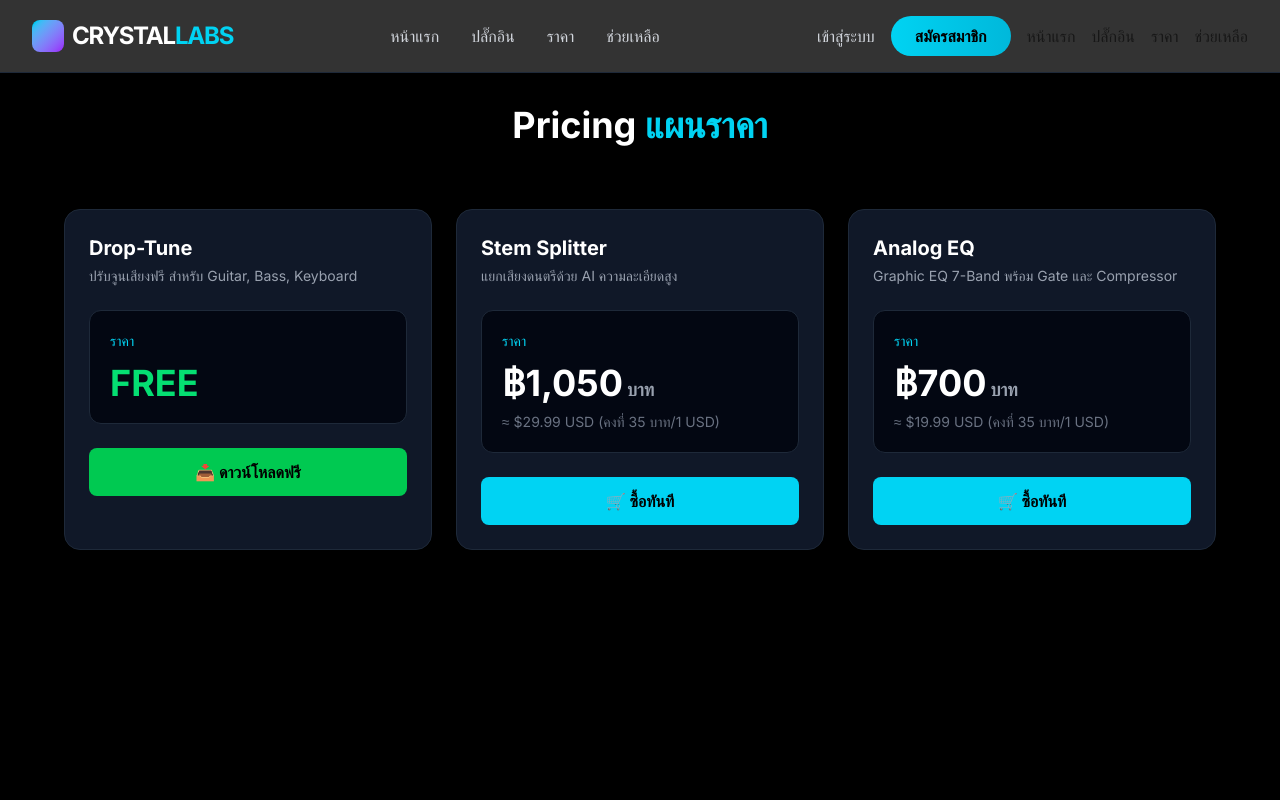
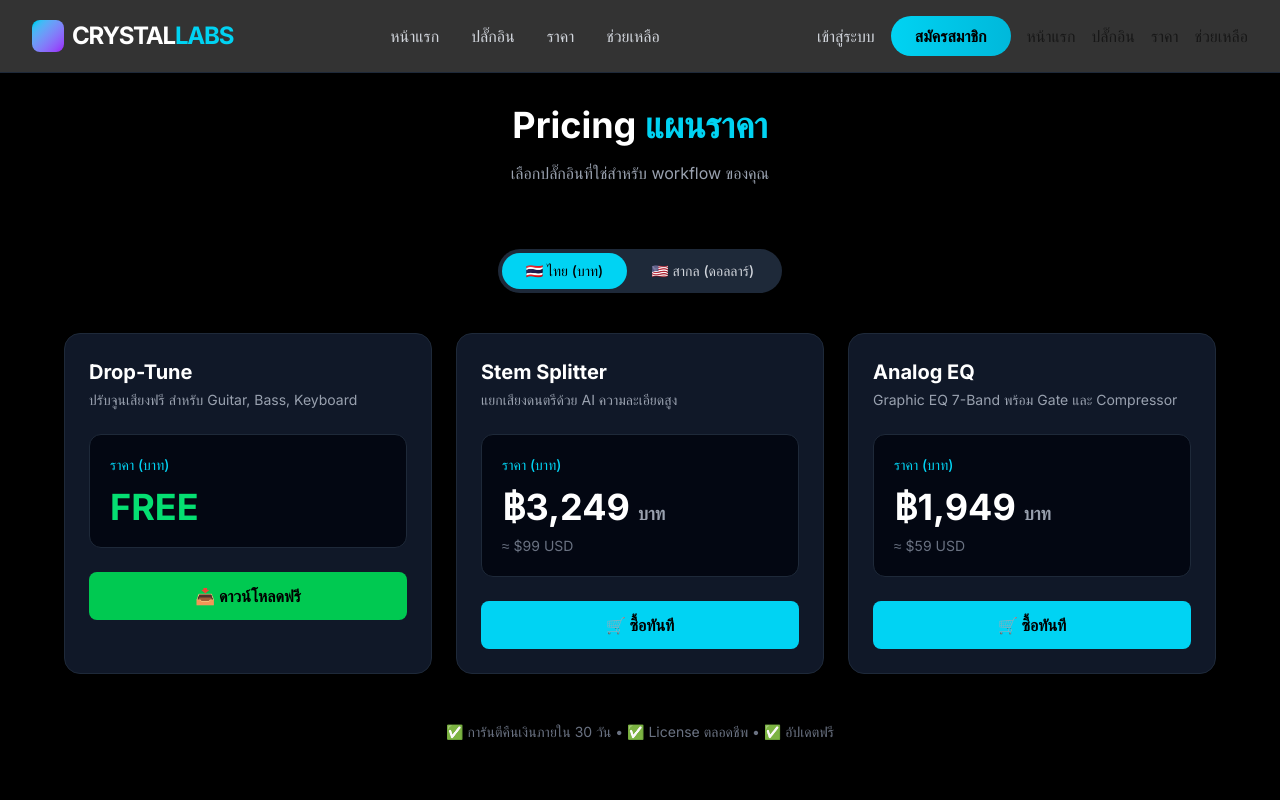
Before and after one commit to Stephen-Nanchakorn/Crystal-Labolatories, a Next.js app: page /pricing in a window 1280 px wide. Shown: the top 800 px of the page. Built offline with nearby package versions, Linux system fonts and the light colour scheme; no server answers.

Commit message:
feat: update plugin prices (EQ=1949฿/59$, Splitter=3249฿/99$) with currency toggle

```diff
--- a/app/pricing/page.tsx
+++ b/app/pricing/page.tsx
@@ -1,3 +1,6 @@
+"use client";
+
+import { useState } from "react";
 import Link from "next/link";
 
 const plugins = [
@@ -5,6 +8,7 @@
     slug: "drop-tune",
     name: "Drop-Tune",
     description: "ปรับจูนเสียงฟรี สำหรับ Guitar, Bass, Keyboard",
+    priceTHB: 0,
     priceUSD: 0,
     isFree: true,
   },
@@ -12,35 +16,65 @@
     slug: "stem-splitter",
     name: "Stem Splitter",
     description: "แยกเสียงดนตรีด้วย AI ความละเอียดสูง",
-    priceUSD: 29.99,
+    priceTHB: 3249,
+    priceUSD: 99,
     isFree: false,
   },
   {
     slug: "analog-eq",
     name: "Analog EQ",
     description: "Graphic EQ 7-Band พร้อม Gate และ Compressor",
-    priceUSD: 19.99,
+    priceTHB: 1949,
+    priceUSD: 59,
     isFree: false,
   },
 ];
 
-const EXCHANGE_RATE = 35; // 1 USD = 35 THB (Fixed)
+export default function PricingPage() {
+  const [currency, setCurrency] = useState<"THB" | "USD">("THB");
 
-export default function PricingPage() {
   return (
     <main className="min-h-screen bg-black text-white p-8">
       <div className="max-w-6xl mx-auto">
         {/* Title */}
-        <h1 className="text-4xl font-bold text-center mb-16">
+        <div className="text-center mb-16">
+          <h1 className="text-4xl font-bold mb-4">
             Pricing <span className="text-cyan-400">แผนราคา</span>
           </h1>
+          <p className="text-gray-400">
+            เลือกปลั๊กอินที่ใช่สำหรับ workflow ของคุณ
+          </p>
+        </div>
+
+        {/* Currency Toggle */}
+        <div className="flex justify-center mb-10">
+          <div className="inline-flex rounded-full bg-gray-800 p-1">
+            <button
+              onClick={() => setCurrency("THB")}
+              className={`px-6 py-2 rounded-full text-sm font-medium transition-colors ${
+                currency === "THB"
+                  ? "bg-cyan-400 text-black"
+                  : "text-gray-300 hover:text-white"
+              }`}
+            >
+              🇹🇭 ไทย (บาท)
+            </button>
+            <button
+              onClick={() => setCurrency("USD")}
+              className={`px-6 py-2 rounded-full text-sm font-medium transition-colors ${
+                currency === "USD"
+                  ? "bg-cyan-400 text-black"
+                  : "text-gray-300 hover:text-white"
+              }`}
+            >
+              🇺🇸 สากล (ดอลลาร์)
+            </button>
+          </div>
+        </div>
 
         {/* Pricing Cards */}
         <div className="grid md:grid-cols-3 gap-6">
-          {plugins.map((plugin) => {
-            const thbPrice = Math.round(plugin.priceUSD * EXCHANGE_RATE);
-
-            return (
+          {plugins.map((plugin) => (
             <div
               key={plugin.slug}
               className="bg-gray-900 border border-gray-800 rounded-2xl p-6 hover:border-cyan-500 transition-colors"
@@ -55,7 +89,7 @@
               <div className="bg-gray-950 border border-gray-800 rounded-xl p-5 mb-6">
                 <div className="flex items-center gap-2 mb-3">
                   <span className="text-cyan-400 text-sm font-medium">
-                      ราคา
+                    ราคา {currency === "THB" ? "(บาท)" : "(ดอลลาร์)"}
                   </span>
                 </div>
 
@@ -64,18 +98,24 @@
                     FREE
                   </div>
                 ) : (
-                    <>
                   <div className="text-4xl font-bold text-white">
-                        ฿{thbPrice.toLocaleString("th-TH")}
-                        <span className="text-lg text-gray-400 ml-1">
-                          บาท
+                    {currency === "THB" ? "฿" : "$"}
+                    {currency === "THB"
+                      ? plugin.priceTHB.toLocaleString("th-TH")
+                      : plugin.priceUSD.toLocaleString("en-US")}
+                    <span className="text-lg text-gray-400 ml-2">
+                      {currency === "THB" ? "บาท" : "USD"}
                     </span>
                   </div>
+                )}
+
+                {/* ราคาในอีกสกุล (แสดงไว้ข้างล่าง) */}
+                {!plugin.isFree && (
                   <div className="text-sm text-gray-500 mt-2">
-                        ≈ ${plugin.priceUSD} USD (คงที่ {EXCHANGE_RATE} บาท/1
-                        USD)
+                    {currency === "THB"
+                      ? `≈ $${plugin.priceUSD} USD`
+                      : `≈ ฿${plugin.priceTHB.toLocaleString("th-TH")} THB`}
                   </div>
-                    </>
                 )}
               </div>
 
@@ -91,8 +131,14 @@
                 {plugin.isFree ? "📥 ดาวน์โหลดฟรี" : "🛒 ซื้อทันที"}
               </Link>
             </div>
-            );
-          })}
+          ))}
+        </div>
+
+        {/* Footer Note */}
+        <div className="text-center mt-12 text-sm text-gray-500">
+          <p>
+            ✅ การันตีคืนเงินภายใน 30 วัน • ✅ License ตลอดชีพ • ✅ อัปเดตฟรี
+          </p>
         </div>
       </div>
     </main>
```
Lines whose indentation alone changed are shown as unchanged.
